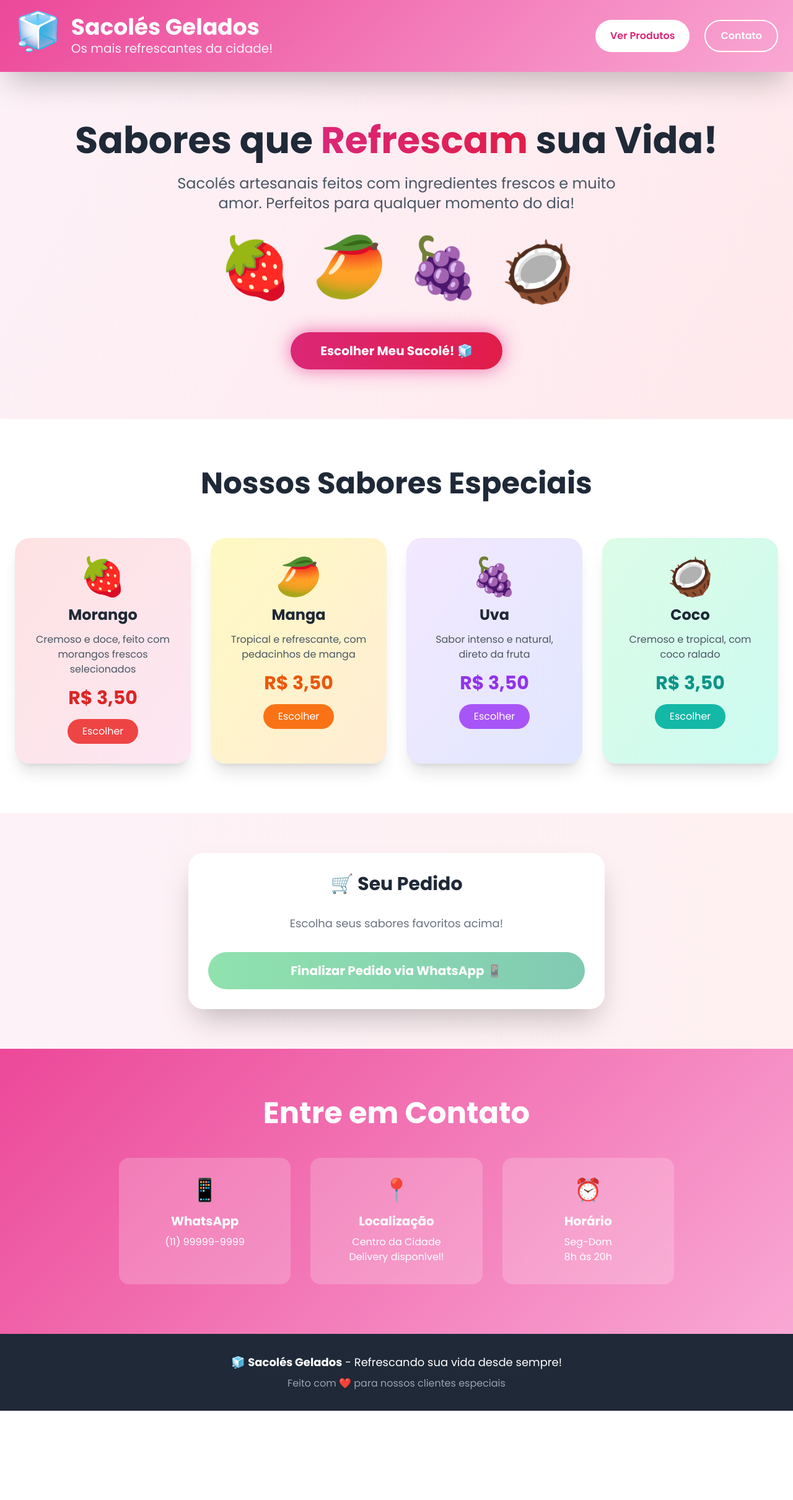
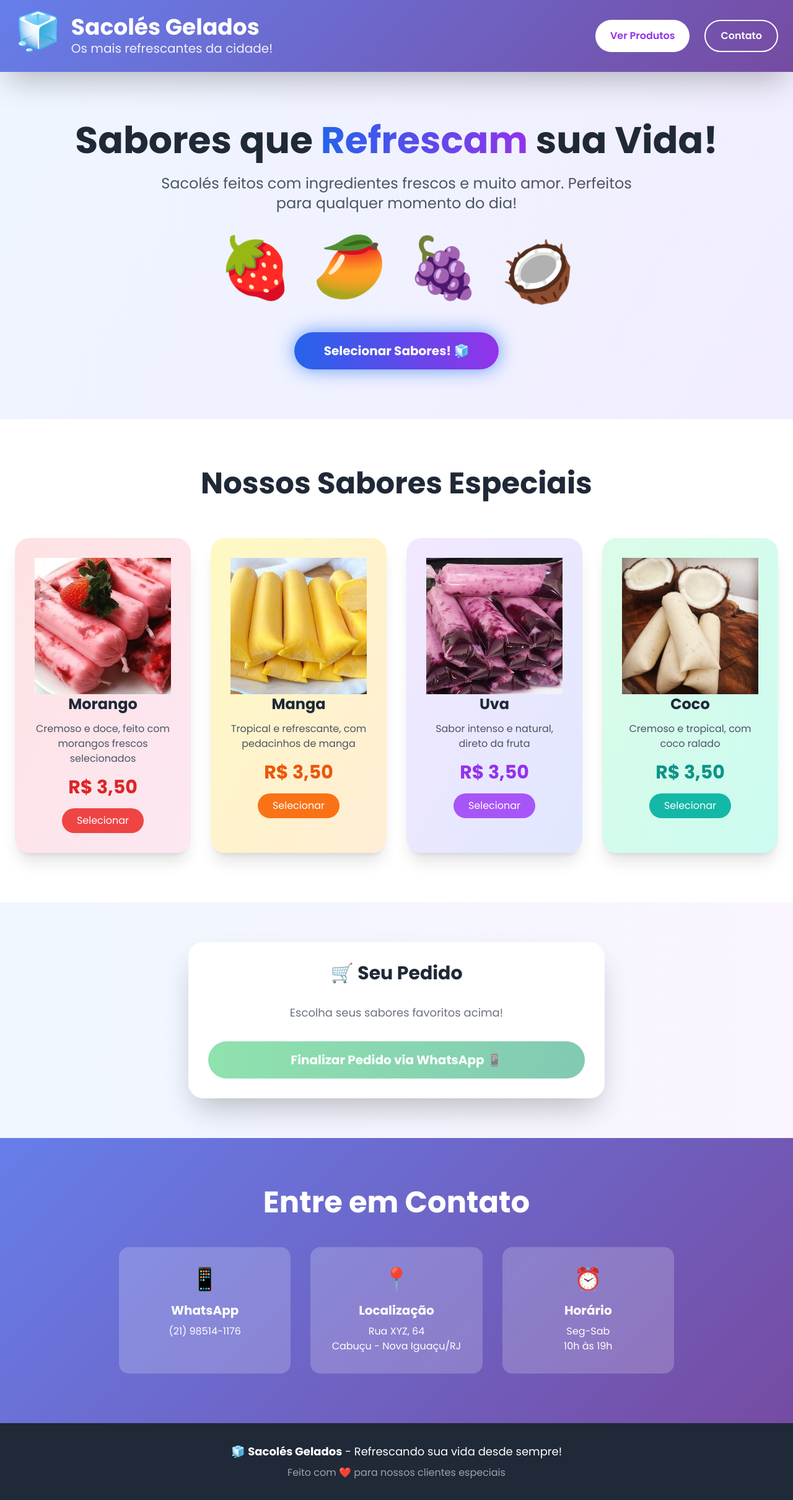
Before and after one commit to anshertech/Sacole, a plain HTML site: page index.html in a window 1280 px wide. Shown: the whole page at 62% size. Before the commit the page ends 2276 px from the top, so only its background shows below. Drawn offline with nearby package versions, Linux system fonts and the light colour scheme.

Commit message:
Add files via upload

```diff
--- a/index.html
+++ b/index.html
@@ -13,7 +13,7 @@
         }
 
         .gradient-bg {
-            background: linear-gradient(135deg, #ec4899 0%, #f9a8d4 100%);
+            background: linear-gradient(135deg, #667eea 0%, #764ba2 100%);
         }
 
         .ice-animation {
@@ -30,8 +30,8 @@
         }
 
         @keyframes pulse-glow {
-            0%, 100% { box-shadow: 0 0 20px rgba(236, 72, 153, 0.5); }
-            50% { box-shadow: 0 0 30px rgba(236, 72, 153, 0.8); }
+            0%, 100% { box-shadow: 0 0 20px rgba(59, 130, 246, 0.5); }
+            50% { box-shadow: 0 0 30px rgba(59, 130, 246, 0.8); }
         }
 
         .slide-in {
@@ -55,7 +55,7 @@
         }
     </style>
 </head>
-<body class="bg-gradient-to-br from-pink-50 to-rose-100 min-h-screen">
+<body class="bg-gradient-to-br from-blue-50 to-purple-100 min-h-screen">
     <!-- Header -->
     <header class="gradient-bg text-white py-6 shadow-2xl">
         <div class="container mx-auto px-6">
@@ -68,10 +68,10 @@
                     </div>
                 </div>
                 <div class="hidden md:flex space-x-6">
-                    <button onclick="scrollToSection('produtos')" class="bg-white text-pink-600 px-6 py-3 rounded-full font-semibold hover:bg-pink-50 transition-all duration-300 transform hover:scale-105">
+                    <button onclick="scrollToSection('produtos')" class="bg-white text-purple-600 px-6 py-3 rounded-full font-semibold hover:bg-purple-50 transition-all duration-300 transform hover:scale-105">
                         Ver Produtos
                     </button>
-                    <button onclick="scrollToSection('contato')" class="border-2 border-white px-6 py-3 rounded-full font-semibold hover:bg-white hover:text-pink-600 transition-all duration-300">
+                    <button onclick="scrollToSection('contato')" class="border-2 border-white px-6 py-3 rounded-full font-semibold hover:bg-white hover:text-purple-600 transition-all duration-300">
                         Contato
                     </button>
                 </div>
@@ -84,10 +84,10 @@
         <div class="container mx-auto px-6">
             <div class="slide-in">
                 <h2 class="text-6xl font-bold text-gray-800 mb-6">
-                    Sabores que <span class="text-transparent bg-clip-text bg-gradient-to-r from-pink-600 to-rose-600">Refrescam</span> sua Vida!
+                    Sabores que <span class="text-transparent bg-clip-text bg-gradient-to-r from-blue-600 to-purple-600">Refrescam</span> sua Vida!
                 </h2>
                 <p class="text-2xl text-gray-600 mb-12 max-w-3xl mx-auto">
-                    Sacolés artesanais feitos com ingredientes frescos e muito amor. Perfeitos para qualquer momento do dia!
+                    Sacolés feitos com ingredientes frescos e muito amor. Perfeitos para qualquer momento do dia!
                 </p>
                 <div class="flex justify-center space-x-8 text-8xl mb-12">
                     <div class="ice-animation" style="animation-delay: 0s;">🍓</div>
@@ -95,8 +95,8 @@
                     <div class="ice-animation" style="animation-delay: 1s;">🍇</div>
                     <div class="ice-animation" style="animation-delay: 1.5s;">🥥</div>
                 </div>
-                <button onclick="scrollToSection('produtos')" class="bg-gradient-to-r from-pink-600 to-rose-600 text-white px-12 py-4 rounded-full text-xl font-bold hover:from-pink-700 hover:to-rose-700 transition-all duration-300 transform hover:scale-105 pulse-glow">
-                    Escolher Meu Sacolé! 🧊
+                <button onclick="scrollToSection('produtos')" class="bg-gradient-to-r from-blue-600 to-purple-600 text-white px-12 py-4 rounded-full text-xl font-bold hover:from-blue-700 hover:to-purple-700 transition-all duration-300 transform hover:scale-105 pulse-glow">
+                    Selecionar Sabores! 🧊
                 </button>
             </div>
         </div>
@@ -109,53 +109,54 @@
             <div class="grid md:grid-cols-2 lg:grid-cols-4 gap-8">
                 <!-- Produto 1 -->
                 <div class="bounce-in bg-gradient-to-br from-red-100 to-pink-100 rounded-3xl p-8 text-center shadow-xl hover:shadow-2xl transition-all duration-300 transform hover:scale-105 cursor-pointer" onclick="selecionarSabor('Morango', '🍓')">
-                    <div class="text-6xl mb-4">🍓</div>
+                    <img src="img/morango.jpg" class="img">
                     <h4 class="text-2xl font-bold text-gray-800 mb-3">Morango</h4>
                     <p class="text-gray-600 mb-4">Cremoso e doce, feito com morangos frescos selecionados</p>
                     <div class="text-3xl font-bold text-red-600">R$ 3,50</div>
                     <button class="mt-4 bg-red-500 text-white px-6 py-2 rounded-full hover:bg-red-600 transition-colors">
-                        Escolher
+                        Selecionar
                     </button>
                 </div>
 
                 <!-- Produto 2 -->
                 <div class="bounce-in bg-gradient-to-br from-yellow-100 to-orange-100 rounded-3xl p-8 text-center shadow-xl hover:shadow-2xl transition-all duration-300 transform hover:scale-105 cursor-pointer" onclick="selecionarSabor('Manga', '🥭')" style="animation-delay: 0.2s;">
-                    <div class="text-6xl mb-4">🥭</div>
+                    <img src="img/manga.jpg" class="img">
                     <h4 class="text-2xl font-bold text-gray-800 mb-3">Manga</h4>
                     <p class="text-gray-600 mb-4">Tropical e refrescante, com pedacinhos de manga</p>
                     <div class="text-3xl font-bold text-orange-600">R$ 3,50</div>
                     <button class="mt-4 bg-orange-500 text-white px-6 py-2 rounded-full hover:bg-orange-600 transition-colors">
-                        Escolher
+                        Selecionar
                     </button>
                 </div>
 
                 <!-- Produto 3 -->
                 <div class="bounce-in bg-gradient-to-br from-purple-100 to-indigo-100 rounded-3xl p-8 text-center shadow-xl hover:shadow-2xl transition-all duration-300 transform hover:scale-105 cursor-pointer" onclick="selecionarSabor('Uva', '🍇')" style="animation-delay: 0.4s;">
-                    <div class="text-6xl mb-4">🍇</div>
+                    <img src="img/uva.jpg" class="img">
                     <h4 class="text-2xl font-bold text-gray-800 mb-3">Uva</h4>
                     <p class="text-gray-600 mb-4">Sabor intenso e natural, direto da fruta</p>
                     <div class="text-3xl font-bold text-purple-600">R$ 3,50</div>
                     <button class="mt-4 bg-purple-500 text-white px-6 py-2 rounded-full hover:bg-purple-600 transition-colors">
-                        Escolher
+                        Selecionar
                     </button>
                 </div>
 
                 <!-- Produto 4 -->
                 <div class="bounce-in bg-gradient-to-br from-green-100 to-teal-100 rounded-3xl p-8 text-center shadow-xl hover:shadow-2xl transition-all duration-300 transform hover:scale-105 cursor-pointer" onclick="selecionarSabor('Coco', '🥥')" style="animation-delay: 0.6s;">
-                    <div class="text-6xl mb-4">🥥</div>
+                    <img src="img/coco.jpg" class="img">
                     <h4 class="text-2xl font-bold text-gray-800 mb-3">Coco</h4>
                     <p class="text-gray-600 mb-4">Cremoso e tropical, com coco ralado</p>
                     <div class="text-3xl font-bold text-teal-600">R$ 3,50</div>
                     <button class="mt-4 bg-teal-500 text-white px-6 py-2 rounded-full hover:bg-teal-600 transition-colors">
-                        Escolher
+                        Selecionar
                     </button>
+                </div>
                 </div>
             </div>
         </div>
     </section>
 
     <!-- Carrinho Section -->
-    <section class="py-16 bg-gradient-to-r from-pink-50 to-rose-50">
+    <section class="py-16 bg-gradient-to-r from-blue-50 to-purple-50">
         <div class="container mx-auto px-6">
             <div class="max-w-2xl mx-auto bg-white rounded-3xl shadow-2xl p-8">
                 <h3 class="text-3xl font-bold text-center text-gray-800 mb-8">🛒 Seu Pedido</h3>
@@ -163,10 +164,6 @@
                     <p class="text-center text-gray-500 text-lg">Escolha seus sabores favoritos acima!</p>
                 </div>
                 <div id="total" class="text-center text-2xl font-bold text-gray-800 mb-6"></div>
-                <div id="campoNome" class="mb-6" style="display: none;">
-                    <label for="nomeCliente" class="block text-lg font-semibold text-gray-700 mb-3">👤 Seu Nome:</label>
-                    <input type="text" id="nomeCliente" placeholder="Digite seu nome aqui..." class="w-full px-4 py-3 border-2 border-pink-200 rounded-xl text-lg focus:border-pink-500 focus:outline-none transition-colors">
-                </div>
                 <button id="finalizarPedido" onclick="finalizarPedido()" class="w-full bg-gradient-to-r from-green-500 to-emerald-600 text-white py-4 rounded-full text-xl font-bold hover:from-green-600 hover:to-emerald-700 transition-all duration-300 transform hover:scale-105 disabled:opacity-50 disabled:cursor-not-allowed" disabled>
                     Finalizar Pedido via WhatsApp 📱
                 </button>
@@ -182,17 +179,17 @@
                 <div class="bg-white bg-opacity-20 rounded-2xl p-8 backdrop-blur-sm">
                     <div class="text-4xl mb-4">📱</div>
                     <h4 class="text-xl font-bold mb-2">WhatsApp</h4>
-                    <p>(11) 99999-9999</p>
+                    <p>(21) 98514-1176</p>
                 </div>
                 <div class="bg-white bg-opacity-20 rounded-2xl p-8 backdrop-blur-sm">
                     <div class="text-4xl mb-4">📍</div>
                     <h4 class="text-xl font-bold mb-2">Localização</h4>
-                    <p>Centro da Cidade<br>Delivery disponível!</p>
+                    <p>Rua XYZ, 64<br>Cabuçu - Nova Iguaçu/RJ</p>
                 </div>
                 <div class="bg-white bg-opacity-20 rounded-2xl p-8 backdrop-blur-sm">
                     <div class="text-4xl mb-4">⏰</div>
                     <h4 class="text-xl font-bold mb-2">Horário</h4>
-                    <p>Seg-Dom<br>8h às 20h</p>
+                    <p>Seg-Sab<br>10h às 19h</p>
                 </div>
             </div>
         </div>
@@ -238,13 +235,11 @@
             const carrinhoDiv = document.getElementById('carrinho');
             const totalDiv = document.getElementById('total');
             const finalizarBtn = document.getElementById('finalizarPedido');
-            const campoNome = document.getElementById('campoNome');
 
             if (carrinho.length === 0) {
                 carrinhoDiv.innerHTML = '<p class="text-center text-gray-500 text-lg">Escolha seus sabores favoritos acima!</p>';
                 totalDiv.innerHTML = '';
                 finalizarBtn.disabled = true;
-                campoNome.style.display = 'none';
                 return;
             }
 
@@ -266,25 +261,16 @@
             `).join('');
 
             totalDiv.innerHTML = `Total: <span class="text-green-600">R$ ${total.toFixed(2)}</span>`;
-            campoNome.style.display = 'block';
             finalizarBtn.disabled = false;
         }
 
         function finalizarPedido() {
             if (carrinho.length === 0) return;
 
-            const nomeCliente = document.getElementById('nomeCliente').value.trim();
+            const itens = carrinho.map(item => `${item.emoji} ${item.sabor} - R$ ${item.preco.toFixed(2)}`).join('\n');
+            const mensagem = `🧊 *Pedido de Sacolés* 🧊\n\n${itens}\n\n💰 *Total: R$ ${total.toFixed(2)}*\n\nObrigado por escolher nossos sacolés! 😊`;
 
-            if (!nomeCliente) {
-                alert('Por favor, digite seu nome antes de finalizar o pedido! 😊');
-                document.getElementById('nomeCliente').focus();
-                return;
-            }
-
-            const itens = carrinho.map(item => `${item.emoji} ${item.sabor} - R$ ${item.preco.toFixed(2)}`).join('\n');
-            const mensagem = `🧊 *Pedido de Sacolés* 🧊\n\n👤 *Cliente:* ${nomeCliente}\n\n${itens}\n\n💰 *Total: R$ ${total.toFixed(2)}*\n\nObrigado por escolher nossos sacolés! 😊`;
-
-            const whatsappUrl = `https://wa.me/5511999999999?text=${encodeURIComponent(mensagem)}`;
+            const whatsappUrl = `https://wa.me/5521985141176?text=${encodeURIComponent(mensagem)}`;
             window.open(whatsappUrl, '_blank');
         }
 
@@ -304,5 +290,5 @@
             });
         });
     </script>
-<script>(function(){function c(){var b=a.contentDocument||a.contentWindow.document;if(b){var d=b.createElement('script');d.innerHTML="window.__CF$cv$params={r:'96e11527b4facaef',t:'MTc1NTAxMzM0Ni4wMDAwMDA='};var a=document.createElement('script');a.nonce='';a.src='/cdn-cgi/challenge-platform/scripts/jsd/main.js';document.getElementsByTagName('head')[0].appendChild(a);";b.getElementsByTagName('head')[0].appendChild(d)}}if(document.body){var a=document.createElement('iframe');a.height=1;a.width=1;a.style.position='absolute';a.style.top=0;a.style.left=0;a.style.border='none';a.style.visibility='hidden';document.body.appendChild(a);if('loading'!==document.readyState)c();else if(window.addEventListener)document.addEventListener('DOMContentLoaded',c);else{var e=document.onreadystatechange||function(){};document.onreadystatechange=function(b){e(b);'loading'!==document.readyState&&(document.onreadystatechange=e,c())}}}})();</script></body>
+<script>(function(){function c(){var b=a.contentDocument||a.contentWindow.document;if(b){var d=b.createElement('script');d.innerHTML="window.__CF$cv$params={r:'96b2d7ec11bd45a6',t:'MTc1NDUyODQ5My4wMDAwMDA='};var a=document.createElement('script');a.nonce='';a.src='/cdn-cgi/challenge-platform/scripts/jsd/main.js';document.getElementsByTagName('head')[0].appendChild(a);";b.getElementsByTagName('head')[0].appendChild(d)}}if(document.body){var a=document.createElement('iframe');a.height=1;a.width=1;a.style.position='absolute';a.style.top=0;a.style.left=0;a.style.border='none';a.style.visibility='hidden';document.body.appendChild(a);if('loading'!==document.readyState)c();else if(window.addEventListener)document.addEventListener('DOMContentLoaded',c);else{var e=document.onreadystatechange||function(){};document.onreadystatechange=function(b){e(b);'loading'!==document.readyState&&(document.onreadystatechange=e,c())}}}})();</script></body>
 </html>
```
Also changed, not shown: img/coco.jpg (added), img/manga.jpg (added), img/morango.jpg (added), img/uva.jpg (added).
